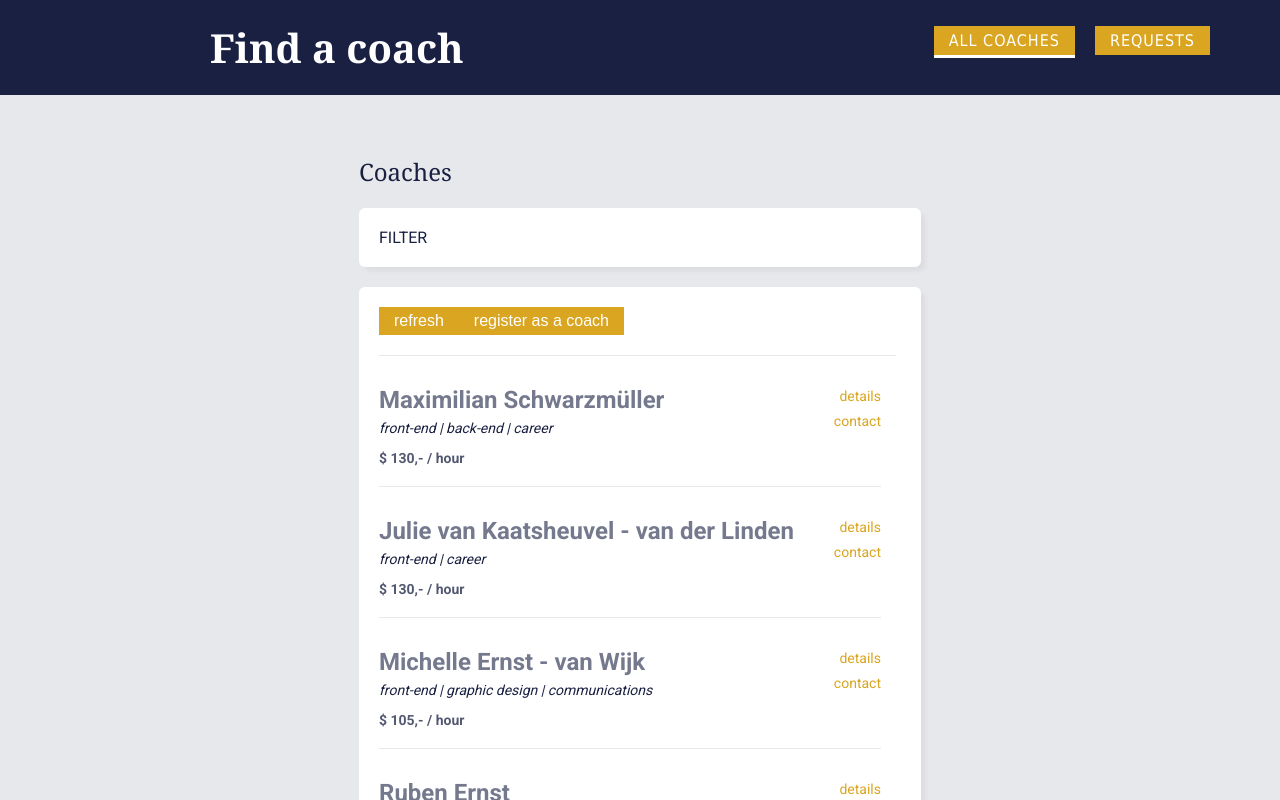
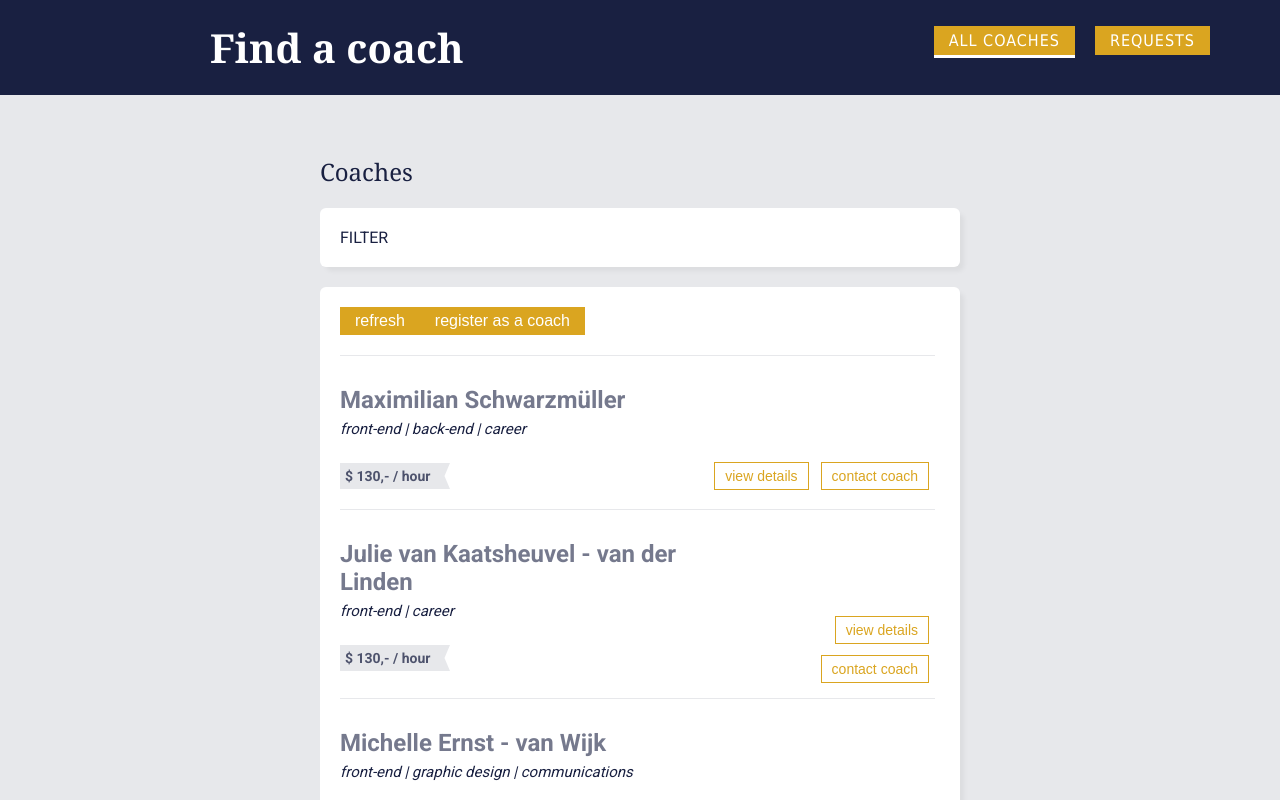
Before and after one commit to MichelleWritesCode/FindACoach, a Vue app: page /coaches in a window 1280 px wide. Built offline with nearby package versions, Linux system fonts and the light colour scheme.

Commit message:
styling: add base ribbon

```diff
--- a/src/pages/coaches/CoachItem.vue
+++ b/src/pages/coaches/CoachItem.vue
@@ -3,16 +3,26 @@
     <li>
       <h3>{{ fullName }}</h3>
       <p class="areas">{{ areaStyling(coachAreas) }}</p>
-      <p class="hourlyRate">$ {{ coachHourlyRate }},- / hour</p>
+      <base-ribbon>
+        <p class="hourlyRate">$ {{ coachHourlyRate }},- / hour</p>
+      </base-ribbon>
     </li>
     <div class="actions">
       <ul>
-        <li>
-          <router-link :to="coachDetailsLink" class="link">details</router-link>
-        </li>
-        <li>
-          <router-link :to="coachContactLink" class="link">contact</router-link>
-        </li>
+        <base-button-outline>
+          <li>
+            <router-link :to="coachDetailsLink" class="link"
+              >view details</router-link
+            >
+          </li>
+        </base-button-outline>
+        <base-button-outline>
+          <li>
+            <router-link :to="coachContactLink" class="link"
+              >contact coach</router-link
+            >
+          </li>
+        </base-button-outline>
       </ul>
     </div>
   </section>
@@ -21,8 +31,11 @@
 <script>
 import { computed } from 'vue';
 import { useRoute } from 'vue-router';
+import BaseButtonOutline from '../../components/layout/BaseButtonOutline.vue';
+import BaseRibbon from '../../components/layout/BaseRibbon.vue';
 
 export default {
+  components: { BaseButtonOutline, BaseRibbon },
   props: {
     coachId: {
       type: String,
@@ -75,18 +88,47 @@ export default {
 </script>
 
 <style scoped>
+.inline {
+  display: flex;
+  flex-wrap: nowrap;
+  justify-content: space-between;
+  border-bottom: 1px solid rgb(25, 32, 65, 0.1);
+  margin-right: 5px;
+}
+
 ul {
   text-align: right;
+  margin-top: 60px;
+  padding-left: 10px;
 }
 
 li {
   list-style: none;
-  padding-bottom: 6px;
+  padding-bottom: 20px;
+}
+
+.areas {
+  font-style: italic;
+  font-size: 15px;
 }
 
 p.areas {
-  margin-top: 6px;
+  margin: 6px 0 25px 0;
   color: rgb(25, 32, 65);
+}
+
+.hourlyRate {
+  color: rgb(25, 32, 65, 0.75);
+  font-weight: 600;
+  font-size: 14px;
+}
+
+p.hourlyRate {
+  margin: 0;
+}
+
+div.actions {
+  margin-top: 50px;
 }
 
 a {
@@ -95,36 +137,16 @@ a {
 }
 
 a:hover {
-  /* background-color: goldenrod;
-  color: white;
-  padding: 5px 15px; */
-  border-bottom: rgb(25, 32, 65) solid 1.5px;
+  border-bottom: rgb(25, 32, 65) solid 3px;
 }
 
 a.link {
   font-size: 14px;
+  padding: 5px 10px;
 }
 
-div.actions {
-  margin-top: 30px;
-}
-
-.areas {
-  font-style: italic;
-  font-size: 14px;
-}
-
-.hourlyRate {
-  color: rgb(25, 32, 65, 0.75);
-  font-weight: 600;
-  font-size: 14px;
-}
-
-.inline {
-  display: flex;
-  flex-wrap: nowrap;
-  justify-content: space-between;
-  border-bottom: 1px solid rgb(25, 32, 65, 0.1);
-  margin-right: 20px;
+.link {
+  width: 70px;
+  border: solid 1px goldenrod;
 }
 </style>
```
